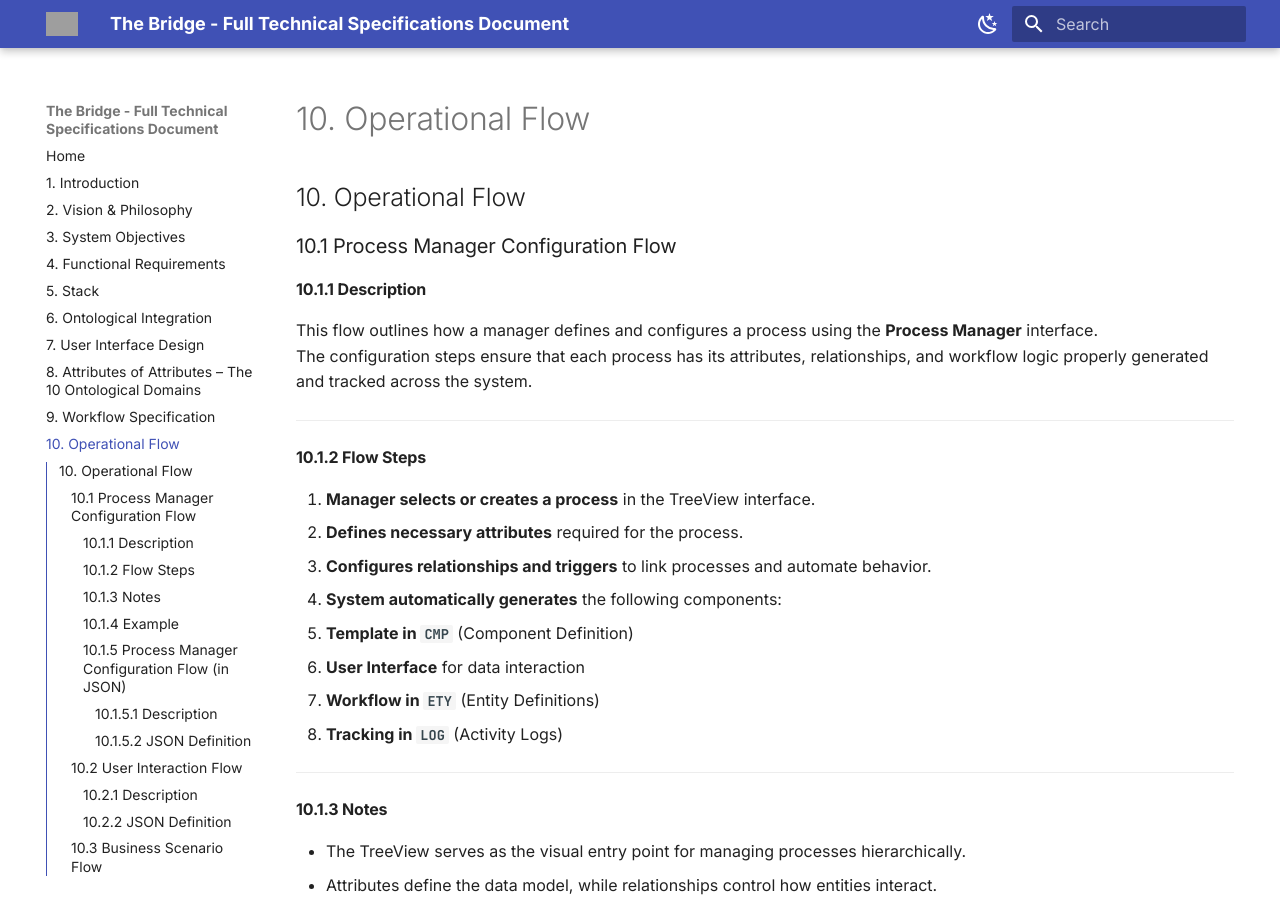
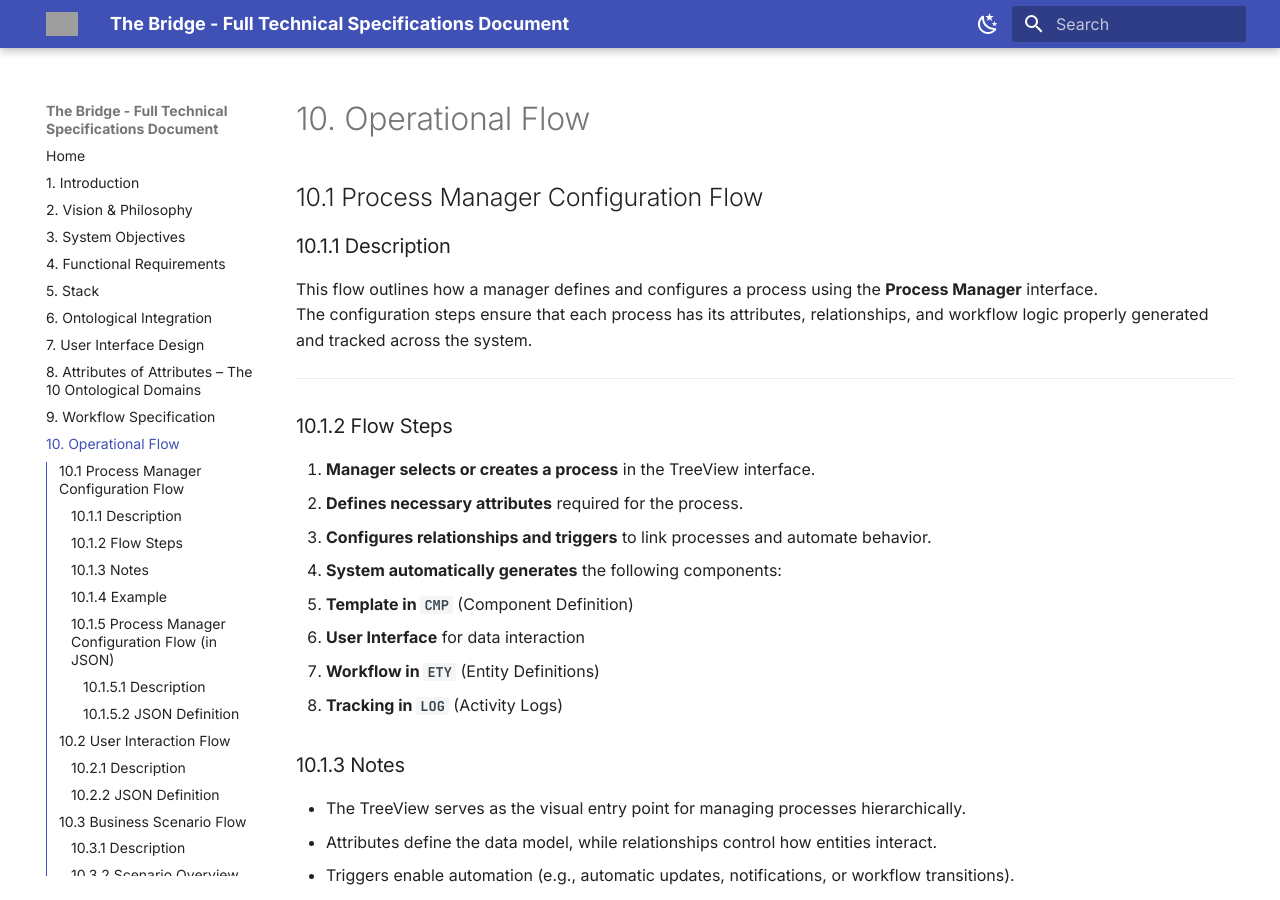
Before and after one commit to caufero/thebridge-docs, an MkDocs documentation site: the page built from docs/10-operational-flow.md, in a window 1280 px wide and 900 px high. Built offline with MkDocs 1.6.1 and Material for MkDocs 9.7.7, drawn with Linux system fonts in a browser that asks for light colours; grey boxes are pictures that could not be loaded.

Commit message:
Update 10-operational-flow.md

````diff
--- a/docs/10-operational-flow.md
+++ b/docs/10-operational-flow.md
@@ -1,14 +1,12 @@
-## 10. Operational Flow
+## 10.1 Process Manager Configuration Flow
 
-### 10.1 Process Manager Configuration Flow
-
-#### 10.1.1 Description
+### 10.1.1 Description
 This flow outlines how a manager defines and configures a process using the **Process Manager** interface.
 The configuration steps ensure that each process has its attributes, relationships, and workflow logic properly generated and tracked across the system.
 
 ---
 
-#### 10.1.2 Flow Steps
+### 10.1.2 Flow Steps
 1. **Manager selects or creates a process** in the TreeView interface.
 2. **Defines necessary attributes** required for the process.
 3. **Configures relationships and triggers** to link processes and automate behavior.
@@ -18,32 +16,26 @@ The configuration steps ensure that each process has its attributes, relationshi
    - **Workflow in `ETY`** (Entity Definitions)
    - **Tracking in `LOG`** (Activity Logs)
 
----
-
-#### 10.1.3 Notes
+### 10.1.3 Notes
 - The TreeView serves as the visual entry point for managing processes hierarchically.
 - Attributes define the data model, while relationships control how entities interact.
 - Triggers enable automation (e.g., automatic updates, notifications, or workflow transitions).
 - Generated elements maintain consistent linkage between CMP, ETY, and LOG tables for full traceability.
 
----
-
-#### 10.1.4 Example
+### 10.1.4 Example
 When a new **“Client Onboarding”** process is created:
 1. The manager defines attributes such as *Client Name*, *Assigned Officer*, and *Start Date*.
 2. A trigger is set to notify the assigned officer once onboarding begins.
 3. The system generates the necessary template (`CMP`), workflow (`ETY`), and logging rules (`LOG`) automatically.
 4. A user interface layout is also generated for process tracking and updates.
 
----
+### 10.1.5 Process Manager Configuration Flow (in JSON)
 
-#### 10.1.5 Process Manager Configuration Flow (in JSON)
-
-##### 10.1.5.1 Description
+#### 10.1.5.1 Description
 This JSON structure defines the step-by-step actions performed by a manager during the configuration of a process within the **Process Manager** module.
 It includes the sequence of actions, required permissions, configurations for attributes, workflow setup, triggers, and validation before publication.
 
-##### 10.1.5.2 JSON Definition
+#### 10.1.5.2 JSON Definition
 
 ```json
 {
@@ -98,16 +90,14 @@ It includes the sequence of actions, required permissions, configurations for at
 
 ---
 
-### 10.2 User Interaction Flow
+## 10.2 User Interaction Flow
 
-#### 10.2.1 Description
+### 10.2.1 Description
 This section defines the full interaction flow for a typical user within the system.
 It captures user login, dashboard configuration, and step-by-step actions during call creation.
 The flow is modeled as a JSON structure that illustrates how user inputs trigger system responses, validations, and integrations.
 
----
-
-#### 10.2.2 JSON Definition
+### 10.2.2 JSON Definition
 
 ```js
 // User Sara's Complete Interaction
@@ -155,15 +145,13 @@ const userFlow = {
 
 ---
 
-### 10.3 Business Scenario Flow
+## 10.3 Business Scenario Flow
 
-#### 10.3.1 Description
+### 10.3.1 Description
 This section presents a real-world business scenario demonstrating how a sales operator interacts with the system using the **Phone Call Management (PHO)** process.
 It shows how a configured template, user actions, and triggers collaborate to produce measurable business outcomes (e.g., K Coefficient efficiency).
 
----
-
-#### 10.3.2 Scenario Overview
+### 10.3.2 Scenario Overview
 
 | Field | Details |
 |:------|:---------|
@@ -173,25 +161,19 @@ It shows how a configured template, user actions, and triggers collaborate to pr
 | **Outcome** | `INTERESTED` *(Triggers offer creation)* |
 | **K Coefficient Result** | **1.49 ✅** *(Efficient)* |
 
----
-
-#### 10.3.3 Process Summary
+### 10.3.3 Process Summary
 - The **PHO** process (Phone Call Management) was preconfigured and published in the system.
 - The user created a new call instance from the **PHO template** in `CMP`.
 - Upon saving the call with an **INTERESTED** outcome, the system automatically triggered an **offer creation** workflow.
 - The **K coefficient** (performance metric) was recalculated and updated in real-time.
 
----
+### 10.3.4 Initial Setup
 
-#### 10.3.4 Initial Setup
-
-##### 10.3.4.1 Description
+#### 10.3.4.1 Description
 Before any process instance can be created, a corresponding template must exist in the `CMP` table with the flag `is_template = true`.
 This template defines the structure, attributes, validation rules, workflow, and triggers that govern all subsequent PHO instances.
 
----
-
-##### 10.3.4.2 Template JSON Definition
+#### 10.3.4.2 Template JSON Definition
 
 ```json
 {
@@ -285,21 +267,19 @@ This template defines the structure, attributes, validation rules, workflow, and
 }
 ```
 
-#### 10.3.5 Creation of Instance (T = 0 seconds)
+### 10.3.5 Creation of Instance (T = 0 seconds)
 
-##### 10.3.5.1 Description
+#### 10.3.5.1 Description
 This section describes the real-time system actions that occur immediately when **Sara** initiates a new phone call process instance.
 At timestamp **10:00:00**, the system generates a new DNA code, creates the `CMP` record, initializes orchestration in `ETY`, and logs the creation in `LOG`.
 
----
+#### 10.3.5.2 Generate DNA with Anti-Collision
 
-##### 10.3.5.2 Generate DNA with Anti-Collision
-
-###### 10.3.5.2.1 Description
+##### 10.3.5.2.1 Description
 When Sara clicks **[+ New Phone Call]**, the system must generate a unique DNA code for the instance.
 A locking mechanism ensures collision-free generation when multiple users create instances simultaneously.
 
-###### 10.3.5.2.2 Code Implementation
+##### 10.3.5.2.2 Code Implementation
 
 ```js
 // DNA Generation with lock
@@ -320,15 +300,13 @@ function generateDNA() {
 }
 ```
 
----
+#### 10.3.5.3 Create CMP Instance Record
 
-##### 10.3.5.3 Create CMP Instance Record
-
-###### 10.3.5.3.1 Description
+##### 10.3.5.3.1 Description
 Once the DNA code has been generated, the system creates a new record in the **CMP (Component)** table.
 This entry is a live instance derived from the parent template `PHO_TEMPLATE_V1` and acts as the foundation for all subsequent operations across ETY (Entity) and LOG modules.
 
-###### 10.3.5.3.2 JSON Definition
+##### 10.3.5.3.2 JSON Definition
 
 ```json
 {
@@ -355,15 +333,13 @@ This entry is a live instance derived from the parent template `PHO_TEMPLATE_V1`
 }
 ```
 
----
+#### 10.3.5.4 Initialize ETY Orchestration
 
-##### 10.3.5.4 Initialize ETY Orchestration
-
-###### 10.3.5.4.1 Description
+##### 10.3.5.4.1 Description
 After the CMP instance record is created, the system initializes a corresponding **ETY (Entity)** orchestration entry.
 This defines the operational control layer for workflow management, responsibilities, and automation tracking tied to the instance.
 
-###### 10.3.5.4.2 JSON Definition
+##### 10.3.5.4.2 JSON Definition
 
 ```json
 {
@@ -383,16 +359,14 @@ This defines the operational control layer for workflow management, responsibili
 }
 ```
 
----
+#### 10.3.5.5 First LOG Entry
 
-##### 10.3.5.5 First LOG Entry
-
-###### 10.3.5.5.1 Description
+##### 10.3.5.5.1 Description
 Immediately after the creation of the CMP and ETY records, the system generates a **LOG entry** to document the event.
 This ensures complete traceability of all actions performed in the system.
 Each log entry is uniquely identified and includes contextual metadata for audit, debugging, and analytics.
 
-###### 10.3.5.5.2 JSON Definition
+##### 10.3.5.5.2 JSON Definition
 
 ```json
 {
@@ -414,17 +388,13 @@ Each log entry is uniquely identified and includes contextual metadata for audit
 }
 ```
 
----
+### 10.3.6 Start of Call (T = 1 minute)
 
-#### 10.3.6 Start of Call (T = 1 minute)
-
-##### 10.3.6.1 Description
+#### 10.3.6.1 Description
 At **10:01:00**, Sara receives the incoming call and clicks the **[Start Call]** button.
 This user action triggers a workflow transition from the initial `NEW` state to `IN_PROGRESS`, activating the call timer and enabling new operational actions within the **ETY** orchestration layer.
 
----
-
-##### 10.3.6.2 Event Overview
+#### 10.3.6.2 Event Overview
 
 | Field | Value |
 |:------|:-------|
@@ -435,23 +405,19 @@ This user action triggers a workflow transition from the initial `NEW` state to
 | **New State** | `IN_PROGRESS` |
 | **Triggered By** | Manual user interaction |
 
----
-
-##### 10.3.6.3 System Behavior
+#### 10.3.6.3 System Behavior
 1. Updates the **ETY** record to reflect the new state (`IN_PROGRESS`).
 2. Starts the activity timer (duration = 1 hour).
 3. Publishes new actions — `end_call`, `pause`, and `cancel` — to the user interface.
 4. Creates a corresponding **LOG** entry recording the transition event.
 
----
+#### 10.3.6.4 ETY – State Transition
 
-##### 10.3.6.4 ETY – State Transition
-
-###### 10.3.6.4.1 Description
+##### 10.3.6.4.1 Description
 Once Sara clicks **[Start Call]**, the system transitions the entity’s workflow state from `NEW` to `IN_PROGRESS`.
 This operation updates the **ETY** record, starts the timer for call tracking, and refreshes available actions for the operator.
 
-###### 10.3.6.4.2 JSON Definition
+##### 10.3.6.4.2 JSON Definition
 
 ```json
 {
@@ -466,15 +432,13 @@ This operation updates the **ETY** record, starts the timer for call tracking, a
 }
 ```
 
----
+#### 10.3.6.5 LOG – State Change Entry
 
-##### 10.3.6.5 LOG – State Change Entry
-
-###### 10.3.6.5.1 Description
+##### 10.3.6.5.1 Description
 After the workflow state is updated in **ETY**, the system creates a corresponding **LOG** entry.
 This records the transition from `NEW` to `IN_PROGRESS`, providing full traceability and supporting performance analytics, incident tracking, and auditing.
 
-###### 10.3.6.5.2 JSON Definition
+##### 10.3.6.5.2 JSON Definition
 
 ```json
 {
@@ -492,19 +456,15 @@ This records the transition from `NEW` to `IN_PROGRESS`, providing full traceabi
 }
 ```
 
----
+### 10.3.7 During Call ( T = 1 - 12 minutes )
 
-#### 10.3.7 During Call ( T = 1 - 12 minutes )
-
-##### 10.3.7.1 Description
+#### 10.3.7.1 Description
 As the call progresses between Sara and Mario Rossi, the operator fills in call details in real time.
 Each field update triggers data validation, updates the CMP instance record, and generates a corresponding LOG entry for traceability.
 
----
+#### 10.3.7.2 T = 2 minutes – Caller Name Entered
 
-##### 10.3.7.2 T = 2 minutes – Caller Name Entered
-
-###### 10.3.7.2.1 Event Overview
+##### 10.3.7.2.1 Event Overview
 
 | Time | 10:02:00Z |
 |------|------------|
@@ -512,7 +472,7 @@ Each field update triggers data validation, updates the CMP instance record, and
 | Field Updated | `caller_name` |
 | Value Entered | `"Mario Rossi - Boutique Milano"` |
 
-###### 10.3.7.2.2 CMP Update
+##### 10.3.7.2.2 CMP Update
 
 ```json
 {
@@ -528,7 +488,7 @@ Each field update triggers data validation, updates the CMP instance record, and
 }
 ```
 
-###### 10.3.7.2.3 LOG Entry
+##### 10.3.7.2.3 LOG Entry
 
 ```json
 {
@@ -544,11 +504,9 @@ Each field update triggers data validation, updates the CMP instance record, and
 }
 ```
 
----
+#### 10.3.7.3 T = 3 minutes - Phone Number Entered
 
-##### 10.3.7.3 T = 3 minutes - Phone Number Entered
-
-###### 10.3.7.3.1 Event Overview
+##### 10.3.7.3.1 Event Overview
 
 | Time | 10:03:00Z |
 |------|------------|
@@ -556,7 +514,7 @@ Each field update triggers data validation, updates the CMP instance record, and
 | Field Updated | `phone_number` |
 | New Value | `+39 02 8901234` |
 
-###### 10.3.7.3.2 LOG Entry
+##### 10.3.7.3.2 LOG Entry
 
 ```json
 {
@@ -570,18 +528,16 @@ Each field update triggers data validation, updates the CMP instance record, and
 }
 ```
 
----
+#### 10.3.7.4 T = 5 minutes – Notes Started (Auto-save)
 
-##### 10.3.7.4 T = 5 minutes – Notes Started (Auto-save)
-
-###### 10.3.7.4.1 Event Overview
+##### 10.3.7.4.1 Event Overview
 | Time | 10:05:00Z |
 |------|------------|
 | Action | Sara begins typing notes; system auto-saves in-progress text. |
 | Field | `notes` |
 | Auto-Save | ✅ Enabled |
 
-###### 10.3.7.4.2 LOG Entry
+##### 10.3.7.4.2 LOG Entry
 ```json
 {
   "log_level": "L3_ATOMIC",
@@ -593,16 +549,12 @@ Each field update triggers data validation, updates the CMP instance record, and
 }
 ```
 
----
-
-#### 10.3.8 End Call (T = 12 minutes)
+### 10.3.8 End Call (T = 12 minutes)
 
 At **10:12:00**, Sara ends the call and selects the outcome `"INTERESTED"`.
 This action completes the call instance, finalizes all field values in **CMP**, transitions the workflow to `COMPLETED` in **ETY**, and generates multiple log entries in **LOG** to reflect the final state, notable changes, and key performance data.
 
----
-
-##### 10.3.8.1 CMP – Complete Instance Data
+#### 10.3.8.1 CMP – Complete Instance Data
 
 ```json
 {
@@ -624,9 +576,7 @@ This action completes the call instance, finalizes all field values in **CMP**,
 }
 ```
 
----
-
-##### 10.3.8.2 ETY – Workflow Completion
+#### 10.3.8.2 ETY – Workflow Completion
 
 ```json
 {
@@ -643,9 +593,7 @@ This action completes the call instance, finalizes all field values in **CMP**,
 }
 ```
 
----
-
-##### 10.3.8.3 LOG – Multiple Entries
+#### 10.3.8.3 LOG – Multiple Entries
 
 ```json
 [
@@ -673,9 +621,7 @@ This action completes the call instance, finalizes all field values in **CMP**,
 ]
 ```
 
----
-
-##### 10.3.8.4 Notes
+#### 10.3.8.4 Notes
 
 - **CMP Finalization:** All user-entered fields are now fully populated and saved.
 - **Workflow State:** Workflow advances from `IN_PROGRESS` to `COMPLETED`, with post-completion actions (`archive`, `reopen`) available based on business rules.
@@ -685,9 +631,7 @@ This action completes the call instance, finalizes all field values in **CMP**,
 - **Duration:** Total call duration was `720 seconds = 12 minutes`, calculated and recorded automatically by the system.
 - **Next Steps:** Since the outcome is `"INTERESTED"`, follow-up triggers (e.g., offer creation, notification) will execute in the next phase.
 
----
-
-##### 10.3.8.5 Timeline Update
+#### 10.3.8.5 Timeline Update
 
 | Time | Event | Layer | Description |
 |------|-------|-------|-------------|
@@ -696,15 +640,11 @@ This action completes the call instance, finalizes all field values in **CMP**,
 | 10:12:00.035 | Workflow completed | ETY | State → `COMPLETED`, timer stopped |
 | 10:12:00.055 | Multiple logs recorded | LOG | Field updates + process summary |
 
----
-
-#### 10.3.9 Trigger Execution (T = 12 minutes + 1 second)
+### 10.3.9 Trigger Execution (T = 12 minutes + 1 second)
 
 Immediately after Sara ends the call and selects the outcome `"INTERESTED"`, the system detects the trigger condition and automatically executes the associated actions defined in the template configuration. In this case, the configured trigger creates a follow-up task and notifies the sales manager.
 
----
-
-##### 10.3.9.1 Create OFC Task
+#### 10.3.9.1 Create OFC Task
 
 ```json
 {
@@ -723,9 +663,7 @@ Immediately after Sara ends the call and selects the outcome `"INTERESTED"`, the
 }
 ```
 
----
-
-##### 10.3.9.2 Manager Notification
+#### 10.3.9.2 Manager Notification
 
 ```json
 {
@@ -745,18 +683,14 @@ Immediately after Sara ends the call and selects the outcome `"INTERESTED"`, the
 }
 ```
 
----
-
-##### 10.3.9.3 Notes
+#### 10.3.9.3 Notes
 
 - **Trigger Detection:** The system continuously monitors field changes; once `outcome === "INTERESTED"`, it executes the linked trigger.
 - **TSK Creation:** An offer creation task (`TSK250089`) is generated and assigned to Sara with high priority and a next-day due date.
 - **Manager Alert:** An automatic email is sent to the sales manager, notifying them of the lead's positive response and upcoming task.
 - **Chained Workflow:** This action chain demonstrates how PHO (Phone Call) processes can spawn OFC (Offer Creation) processes or tasks seamlessly.
 
----
-
-##### 10.3.9.4 Timeline Update
+#### 10.3.9.4 Timeline Update
 
 | Time | Event | Layer | Description |
 |------|-------|-------|-------------|
@@ -764,15 +698,11 @@ Immediately after Sara ends the call and selects the outcome `"INTERESTED"`, the
 | 10:12:01.050 | Task created | CMP | `TSK250089` created for offer action |
 | 10:12:01.100 | Notification sent | LOG / EMAIL | Sales manager notified |
 
----
-
-#### 10.3.10 K Coefficient Calculation (T = 12 minutes + 2 seconds)
+### 10.3.10 K Coefficient Calculation (T = 12 minutes + 2 seconds)
 
 Immediately after workflow completion and trigger execution, the system calculates the **K coefficient**, an efficiency metric used to evaluate the operator’s performance during the call. The calculation is done using both process data (duration) and employee performance indicators.
 
----
-
-##### 10.3.10.1 Calculation Details
+#### 10.3.10.1 Calculation Details
 
 ```js
 // K Coefficient Formula Implementation
@@ -802,9 +732,7 @@ function calculateK(processData) {
 }
 ```
 
----
-
-##### 10.3.10.2 Update CMP with K Result
+#### 10.3.10.2 Update CMP with K Result
 
 ```json
 {
@@ -829,33 +757,25 @@ function calculateK(processData) {
 }
 ```
 
----
-
-##### 10.3.10.3 Notes
+#### 10.3.10.3 Notes
 
 - **K Coefficient Purpose:** Evaluates call efficiency relative to predefined standards and operator performance.
 - **Value Interpretation:** A result of **1.49** falls within the **GOOD** threshold (`< 1.5`), indicating acceptable performance.
 - **Real-Time Analysis:** The calculation is executed as part of the post-call workflow, allowing immediate reporting and action.
 - **CMP Mapping:** The result is stored directly in the CMP instance for dashboards, performance reviews, and automated alerts.
 
----
-
-##### 10.3.10.4 Timeline Update
+#### 10.3.10.4 Timeline Update
 
 | Time | Event | Layer | Description |
 |------|-------|-------|-------------|
 | 10:12:02.000 | K calculation executed | APP | Data from CMP + HR metrics |
 | 10:12:02.050 | K stored in CMP | CMP | Result saved in instance JSON |
 
----
-
-#### 10.3.11 Complete Database State
+### 10.3.11 Complete Database State
 
 At the end of the full PHO process lifecycle, the system's three core layers — **CMP**, **ETY**, and **LOG** — together reflect the final, persistent state of the call instance. This section provides a snapshot of the database records as they exist after all processes, triggers, and calculations are fully completed.
 
----
-
-##### 10.3.11.1 Final CMP Record (PHO250042)
+#### 10.3.11.1 Final CMP Record (PHO250042)
 
 ```json
 {
@@ -892,9 +812,7 @@ At the end of the full PHO process lifecycle, the system's three core layers —
 }
 ```
 
----
-
-##### 10.3.11.2 Final ETY Record (PHO250042)
+#### 10.3.11.2 Final ETY Record (PHO250042)
 
 ```json
 {
@@ -918,9 +836,7 @@ At the end of the full PHO process lifecycle, the system's three core layers —
 }
 ```
 
----
-
-##### 10.3.11.3 LOG Summary (13 entries total)
+#### 10.3.11.3 LOG Summary (13 entries total)
 
 ```json
 {
@@ -939,9 +855,7 @@ At the end of the full PHO process lifecycle, the system's three core layers —
 }
 ```
 
----
-
-##### 10.3.11.4 Notes
+#### 10.3.11.4 Notes
 
 - **CMP Layer** reflects the final structure of the call object, including the caller’s info, outcome, and efficiency score.
 - **ETY Layer** confirms that the workflow moved sequentially from `NEW` → `IN_PROGRESS` → `COMPLETED`, with the process fully wrapped up at `10:12:00Z`.
````
